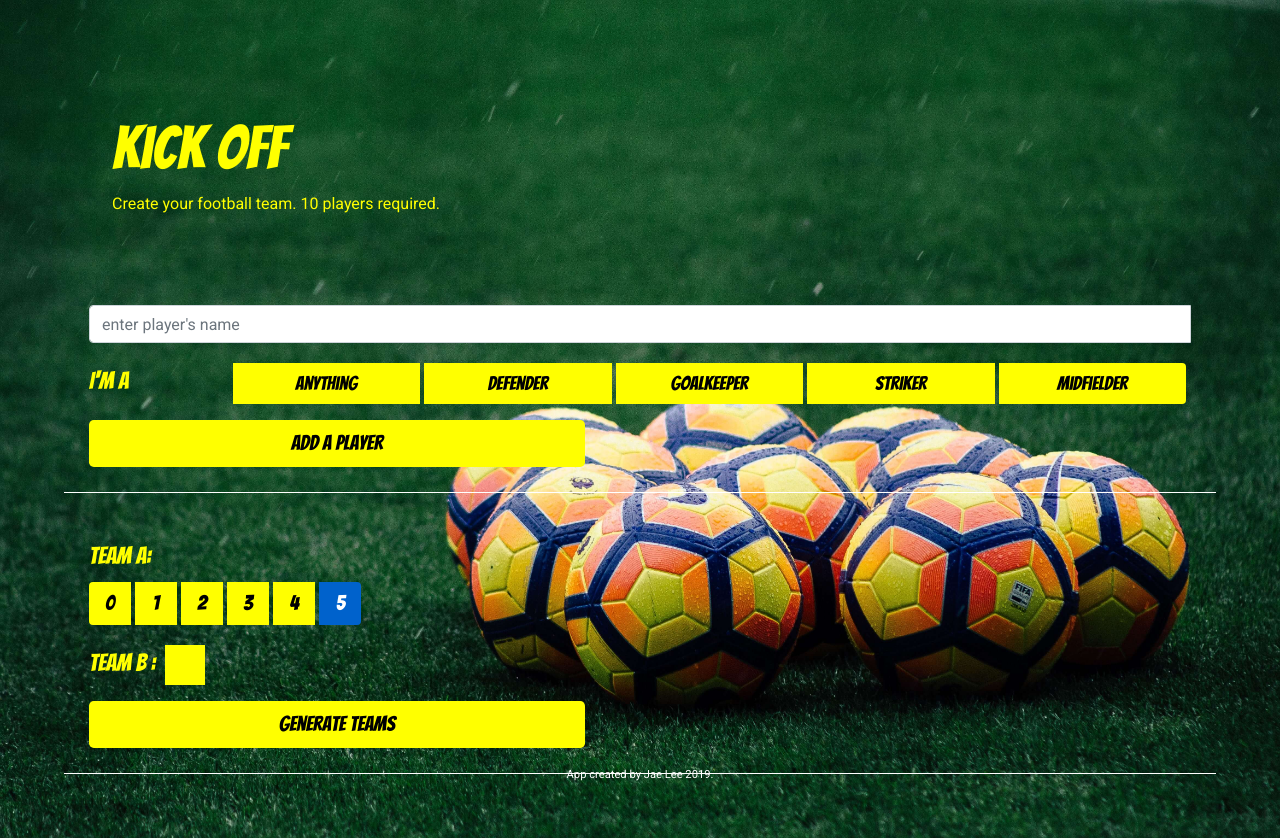
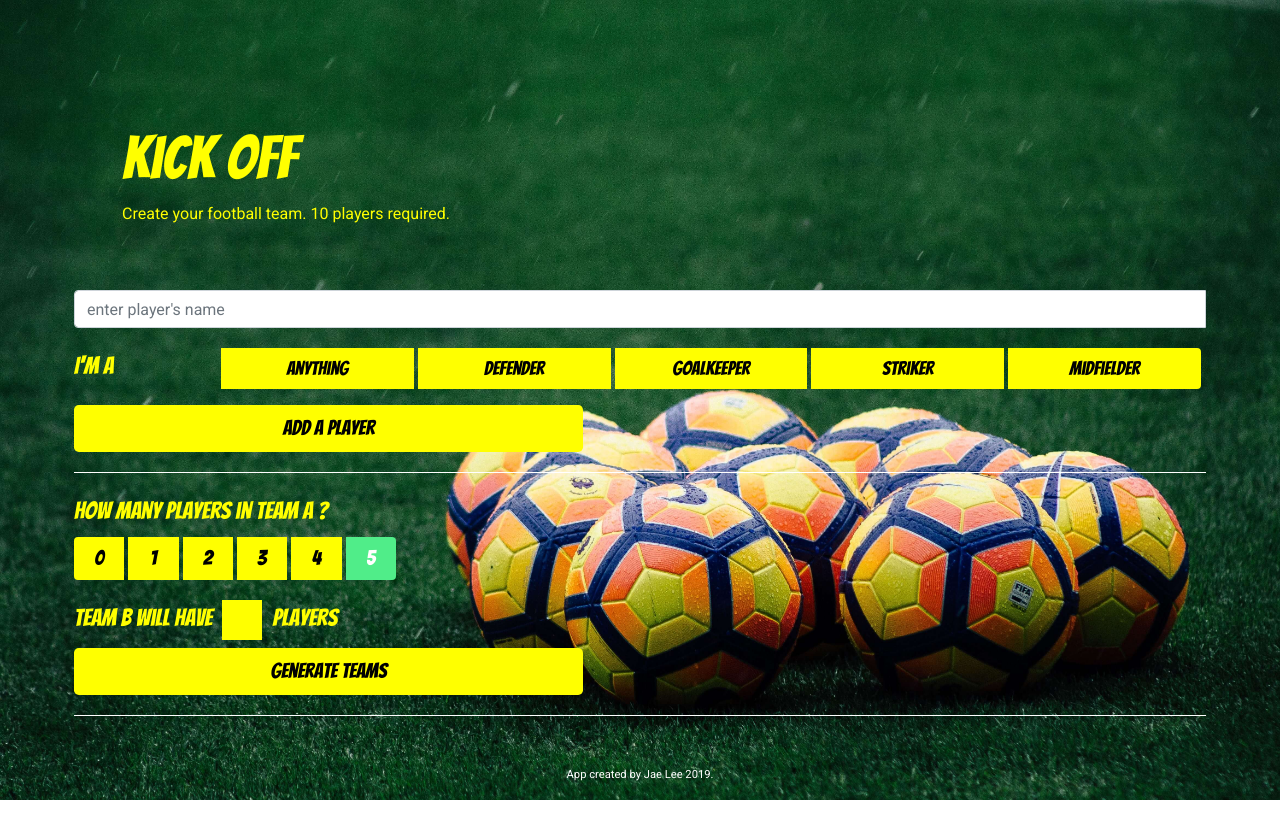
Before and after one commit to jaejae-lee/KickOff-football-team-generator, a React (Create React App) app: page / in a window 1280 px wide. After the commit the page ends 800 px from the top, so only its background shows below. Built offline with nearby package versions, Linux system fonts and the light colour scheme.

Commit message:
button hover, active color updated

```diff
--- a/src/components/Form/Form.js
+++ b/src/components/Form/Form.js
@@ -35,7 +35,10 @@ class Form extends Component {
 
         this.props.handleSave({
             ...this.state,
-            playerList
+            playerList : {
+                player : this.state.player,
+                position : this.state.position
+            }
         });
 
         if(this.state.player === "") {
--- a/src/components/TeamGenerator/TeamGenerator.js
+++ b/src/components/TeamGenerator/TeamGenerator.js
@@ -54,14 +54,11 @@ class TeamGenerator extends Component {
         let { fullPlayer, teamGenerated, teamAsize } = this.state;
         let teamBsize = playerList.length - teamAsize;
 
-        console.log(teamAsize, "teamAsize");
-        console.log(teamBsize, "teamBsize");
-
         return (
 
             <form className="form">
                 <ButtonToolbar className="teamSizeToolBar">
-                    <label className="teamLabel">Team A:</label>
+                    <label className="teamLabel">How many players in Team A ?</label>
                         <ToggleButtonGroup className="teamSizeBtnContainer" type="radio" name="options" defaultValue={5}>
                             <ToggleButton className="button teamSizeBtn"
                                           value={0}
@@ -84,10 +81,10 @@ class TeamGenerator extends Component {
                         </ToggleButtonGroup>
 
                         <div className="teamSizeToolBar">
-                            {/* <p className="teamLabel"> team B has  { teamAsize ? teamBsize : "" } players </p> */}
-                            <p className="teamLabel"> Team B :
-                                <div className="teamBplayer">{ teamAsize ? teamBsize : "" }</div>
-                            </p>
+                            <label className="teamLabel"> Team B will have
+                                <p className="teamBplayer">{ teamAsize ? teamBsize : "" } </p>
+                            players
+                            </label>
                         </div>
                     </ButtonToolbar>
 
@@ -128,7 +125,6 @@ class TeamGenerator extends Component {
                                             <ListGroup.Item className="listItems">{current}</ListGroup.Item>
                                         </div>
                                         )
-
                                 })}
                         </ListGroup>
                     </div>
--- a/src/css/style.css
+++ b/src/css/style.css
@@ -4,6 +4,7 @@ body {
   background: url(../img/smallScreen.jpg) repeat top left;
   background-size: 100%;
   margin: 5%;
+  padding: 10px;
   font-family: "Roboto", sans-serif;
 }
 @media screen and (min-width: 600px) {
@@ -14,7 +15,7 @@ body {
 }
 
 h1, .h1, .header {
-  font-family: "Bangers", cursive;
+  font-family: "Bangers", serif;
   color: yellow;
   font-size: 40px;
 }
@@ -22,7 +23,7 @@ h1 p, .h1 p, .header p {
   font-family: "Roboto", sans-serif;
   font-size: 1rem;
 }
-@media screen and (min-width: 700px) {
+@media screen and (min-width: 600px) {
   h1 h1, h1 .h1, h1 .header, .h1 h1, .h1 .h1, .h1 .header, .header h1, .header .h1, .header .header {
     font-size: 60px;
   }
@@ -45,7 +46,7 @@ h1 p, .h1 p, .header p {
 }
 
 .button {
-  font-family: "Bangers", cursive;
+  font-family: "Bangers", serif;
   background: yellow;
   color: black;
   border: none;
@@ -54,10 +55,19 @@ h1 p, .h1 p, .header p {
   border: none;
   font-size: 1.3rem;
 }
-@media screen and (min-width: 700px) {
+.button:hover {
+  background-color: #2d03e8;
+  color: white;
+}
+@media screen and (min-width: 600px) {
   .button {
     width: 45%;
   }
+}
+
+.btn-primary:not(:disabled):not(.disabled).active {
+  background-color: #50ed89;
+  color: white;
 }
 
 .btn-primary.disabled, .btn-primary:disabled {
@@ -97,13 +107,21 @@ h1 p, .h1 p, .header p {
 .positionToolBar.btn-toolbar .buttonContainer .positionBtn {
   word-break: break-all;
   font-size: 1.2em;
+  background-color: yellow;
 }
-@media screen and (max-width: 500px) {
+.positionToolBar.btn-toolbar .buttonContainer .positionBtn:hover {
+  background-color: #50ed89;
+  color: white;
+}
+@media screen and (max-width: 600px) {
   .positionToolBar.btn-toolbar .buttonContainer .positionBtn {
     font-size: 1em;
     margin-bottom: 5px;
     width: 78px;
   }
+}
+.positionToolBar.btn-toolbar .buttonContainer .btn-primary:not(:disabled):not(.disabled).active {
+  background-color: #50ed89;
 }
 
 .positionToolBar.btn-toolbar .buttonContainer {
@@ -124,6 +142,20 @@ h1 p, .h1 p, .header p {
   display: inline-block;
   width: 37%;
   height: 37%;
+  background-color: yellow;
+}
+.teamSizeBtnContainer .teamSizeBtn:hover, .teamSizeBtnContainer .teamSizeBtn:hover, .teamSizeBtnContainer .teamSizeBtn:hover {
+  background-color: #50ed89;
+  color: white;
+}
+
+.teamBplayer {
+  display: inline-block;
+  width: 40px;
+  height: 40px;
+  background: yellow;
+  color: black;
+  margin: 0 10px;
 }
 
 .teamContainer {
@@ -132,12 +164,12 @@ h1 p, .h1 p, .header p {
   margin: 5%;
 }
 .teamContainer .h1, .teamContainer h1, .teamContainer .teamHeader, .teamContainer .h1, .teamContainer h1, .teamContainer .teamHeader {
-  font-family: "Bangers", cursive;
+  font-family: "Bangers", serif;
   font-size: 2rem;
   color: white;
   margin-bottom: 0;
 }
-@media screen and (min-width: 700px) {
+@media screen and (min-width: 600px) {
   .teamContainer .h1, .teamContainer h1, .teamContainer .teamHeader, .teamContainer .h1, .teamContainer h1, .teamContainer .teamHeader {
     font-size: 2.5rem;
   }
@@ -155,7 +187,7 @@ h1 p, .h1 p, .header p {
 
 .form {
   border-bottom: 1px solid white;
-  padding: 25px;
+  padding-bottom: 20px;
 }
 
 .input-group .form-control {
@@ -173,13 +205,13 @@ h1 p, .h1 p, .header p {
 
 .positionLabel {
   color: yellow;
-  font-family: "Bangers", cursive;
+  font-family: "Bangers", serif;
   font-size: 1.5rem;
   margin-right: 30px;
   margin-bottom: 0;
   width: 30%;
 }
-@media screen and (max-width: 500px) {
+@media screen and (max-width: 600px) {
   .positionLabel {
     margin-bottom: 5px;
   }
@@ -187,22 +219,13 @@ h1 p, .h1 p, .header p {
 
 .teamLabel {
   color: yellow;
-  font-family: "Bangers", cursive;
+  font-family: "Bangers", serif;
   font-size: 1.5rem;
   display: flex;
 }
 
-.teamBplayer {
-  display: inline-block;
-  width: 40px;
-  height: 40px;
-  background: yellow;
-  color: black;
-  margin-left: 10px;
-}
-
 .listHeader {
-  font-family: "Bangers", cursive;
+  font-family: "Bangers", serif;
   font-size: 2rem;
   color: white;
   margin: 10px 0;
--- a/src/data/reducer.js
+++ b/src/data/reducer.js
@@ -13,18 +13,11 @@ const addPlayer = (state, action) => ({
     nameError: action.form.nameError,
     submitted: action.form.submitted,
 
+    playerList : action.form.player ? [...action.form.playerList, action.form.player] : [...action.form.playerList]
 
-    // playerList : action.form.player ? [...action.form.playerList, action.form.player] : [...action.form.playerList]
-
-    playerList : [
-        ...action.form.playerList,
-
-        {
-            player: action.form.player,
-            position: action.form.position
-        }
-
-    ]
+    // playerList : [
+    //     ...action.form.playerList
+    // ]
 });
 
 
--- a/src/sass/_buttons.scss
+++ b/src/sass/_buttons.scss
@@ -1,6 +1,6 @@
 .button{
     font-family: $fontMain;
-    background: yellow;
+    background: $colourMain;
     color: black;
     border: none;
     width: 100%;
@@ -8,10 +8,20 @@
     border: none;
     font-size: 1.3rem;
 
+    &:hover{
+        background-color: $ColourThird;
+        color: white;
+    }
+
     //on bigger screens
-    @media screen and(min-width : 700px){
+    @media screen and(min-width : 600px){
         width: 45%;
     }
+}
+
+.btn-primary:not(:disabled):not(.disabled).active {
+    background-color: $ColourSub;
+    color: white;
 }
 
 .btn-primary.disabled, .btn-primary:disabled {
@@ -20,7 +30,7 @@
 }
 
 .delBtn{
-    background: yellow;
+    background: $colourMain;
     float: right;
     width: 50px;  height: 50px;
     border-radius: 25px;
@@ -52,13 +62,23 @@
         .positionBtn{
             word-break: break-all;
             font-size: 1.2em;
+            background-color: $colourMain;
+
+            &:hover{
+                background-color: $ColourSub;
+                color: white;
+            }
 
             //on smallest screens
-            @media screen and(max-width : 500px){
+            @media screen and(max-width : 600px){
                 font-size: 1em;
                 margin-bottom: 5px;
                 width: 78px;
             }
+        }
+
+        .btn-primary:not(:disabled):not(.disabled).active {
+            background-color: $ColourSub;
         }
     }
 }
@@ -66,26 +86,6 @@
 .positionToolBar.btn-toolbar .buttonContainer{
     width: 100%;
 }
-
-// .positionToolBar.btn-toolbar {
-//     width: 100%;
-//     display: inline-flex;
-//     justify-content: space-between;
-//     margin-top: 20px;
-
-//     .btn-group, .btn-group-vertical{
-//         width: 80%;
-
-//         //on smallest screens
-//         @media screen and(max-width : 500px){
-//             width: 50%;
-//             flex-wrap: wrap;
-//         }
-
-//     }
-// }
-
-
 
 //team size select buttons
 .teamSizeToolBar{
@@ -102,5 +102,20 @@
         display: inline-block;
         width: 37%;
         height: 37%;
+        background-color: $colourMain;
+
+        &:hover{
+            background-color: $ColourSub;
+            color: white;
+        }
     }
 }
+
+.teamBplayer {
+    display: inline-block;
+    width: 40px;
+    height: 40px;
+    background: $colourMain;
+    color: black;
+    margin: 0 10px;
+}
--- a/src/sass/_form.scss
+++ b/src/sass/_form.scss
@@ -1,7 +1,7 @@
 //form and form labels
 .form {
     border-bottom: 1px solid white;
-    padding: 25px;
+    padding-bottom: 20px ;
 }
 
 .input-group{
@@ -19,30 +19,21 @@
 }
 
 .positionLabel{
-    color: yellow;
+    color: $colourMain;
     font-family: $fontMain;
     font-size: 1.5rem;
     margin-right: 30px;
     margin-bottom: 0;
     width: 30%;
 
-    @media screen and(max-width : 500px){
+    @media screen and(max-width : 600px){
         margin-bottom: 5px;
     }
 }
 
 .teamLabel{
-    color: yellow;
+    color: $colourMain;
     font-family: $fontMain;
     font-size: 1.5rem;
     display: flex;
 }
-
-.teamBplayer {
-    display: inline-block;
-    width: 40px;
-    height: 40px;
-    background: yellow;
-    color: black;
-    margin-left: 10px;
-}
--- a/src/sass/_global.scss
+++ b/src/sass/_global.scss
@@ -3,6 +3,7 @@ body {
     background: url(../img/smallScreen.jpg) repeat top left;
     background-size: 100%;
     margin: 5%;
+    padding: 10px;
     font-family: $fontSub;
 
      //on bigger screens
@@ -25,7 +26,7 @@ h1, .h1, .header {
         font-size: 1rem;
     }
 
-    @media screen and(min-width : 700px){
+    @media screen and(min-width : 600px){
         h1, .h1, .header {
             font-size: 60px;
 
--- a/src/sass/_teamList.scss
+++ b/src/sass/_teamList.scss
@@ -12,7 +12,7 @@
         // background: red;
 
         //on bigger screens
-        @media screen and(min-width : 700px){
+        @media screen and(min-width : 600px){
             font-size: 2.5rem;
         }
     }
```
Also changed, not shown: src/sass/_variables.scss (+6 -1 lines), 2 other files (tests, documents, lock files or other folders).
